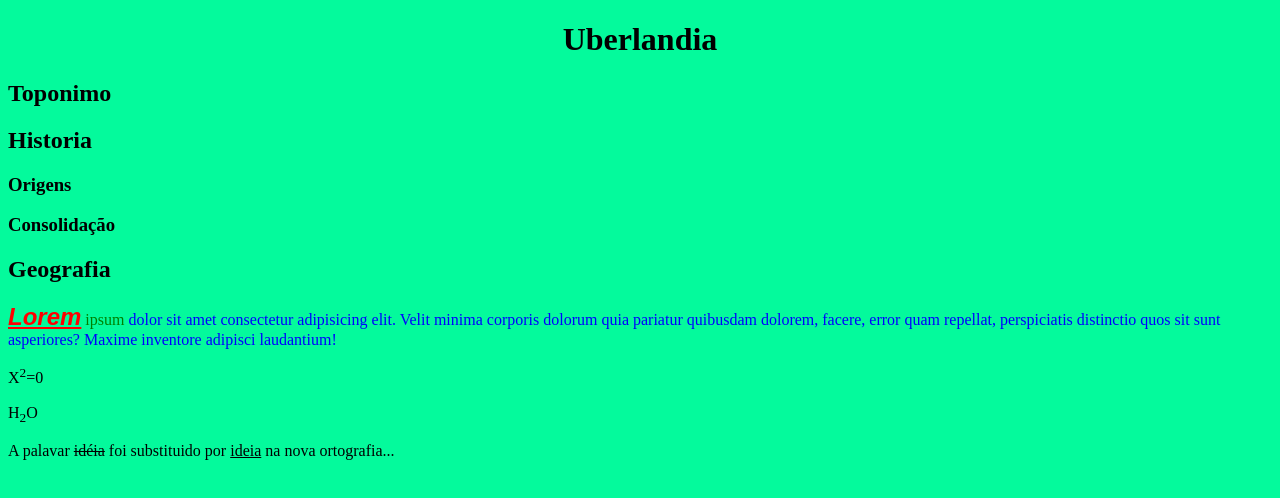
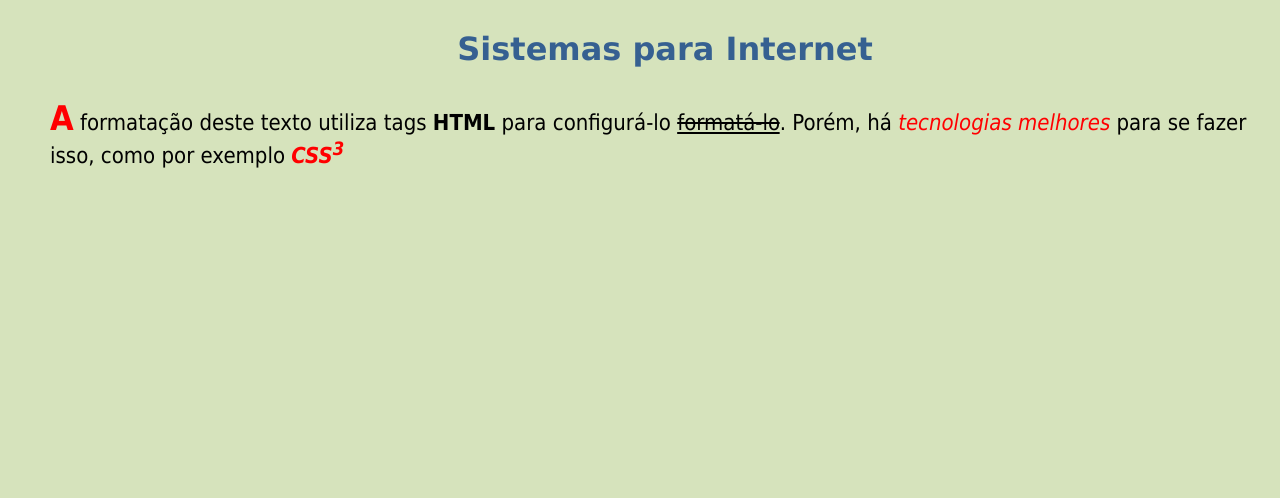
Before and after one commit to jmtertuliano/iftm, a plain HTML site: page 1periodo/pwe/listas/lista04/index.html in a window 1280 px wide. Drawn offline with Linux system fonts and the light colour scheme.

Commit message:
Update index.html

```diff
--- a/1periodo/pwe/listas/lista04/index.html
+++ b/1periodo/pwe/listas/lista04/index.html
@@ -1,25 +1,27 @@
-<!DOCTYPE html>
-<html lang="en">
+<html lang="pt-BR">
 <head>
     <meta charset="UTF-8">
-    <meta name="viewport" content="width=device-width, initial-scale=1.0">
-    <title>Document</title>
+    <meta name="keywords" content="HTML, CSS, Sistemas para Internet">
+    <meta name="author" content="Jonata de Matos Tertuliano">
+    <meta name="description" content="Exercício de formatação de texto com HTML.">
+    <title>Jonata de Matos Tertuliano</title>
 </head>
-<body style="background-color: rgb(4, 250, 156);">
-    <h1 style="text-align: center;">Uberlandia</h1>
-    <h2>Toponimo</h2>
-    <h2>Historia</h2>
-    <h3>Origens</h3>
-    <h3>Consolidação</h3>
-    <h2>Geografia</h2>
+<body style="background-color: rgb(214, 227, 188); margin: 0;">
 
-    <p style="color: blue;"><i><b style="color: red; font-family: Arial, Helvetica, sans-serif;font-size: 24px;"><u>Lorem</u></b></i> <span style="color: green;">ipsum</span> dolor sit amet consectetur adipisicing elit. Velit minima corporis dolorum quia pariatur quibusdam dolorem, facere, error quam repellat, perspiciatis distinctio quos sit sunt asperiores? Maxime inventore adipisci laudantium!</p>
+    <div style="margin-top: 30px; margin-left: 50px;">
+        <h1 style="text-align: center; color: rgb(54, 96, 145); font-family: Verdana, sans-serif; margin: 0 0 30px 0;">
+            Sistemas para Internet
+        </h1>
 
-    <p>X<sup>2</sup>=0</p>
-    <p>H<sub>2</sub>O</p>
-
-    <p>A palavar <del>idéia</del> foi substituido por <ins title="Essa palavra foi modificada no ano de 2015">ideia</ins> na nova ortografia...</p>
-
+        <p style="font-family: Tahoma, sans-serif; font-size: 22px; margin: 0;">
+            <b style="color: red; font-size: 34px;">A</b>
+            formatação deste texto utiliza tags <strong>HTML</strong> para configurá-lo
+            <del><u>formatá-lo</u></del>. Porém, há
+            <i style="color: red;">tecnologias melhores</i>
+            para se fazer isso, como por exemplo
+            <b><i style="color: red;">CSS<sup>3</sup></i></b>
+        </p>
+    </div>
 
 </body>
 </html>
```
